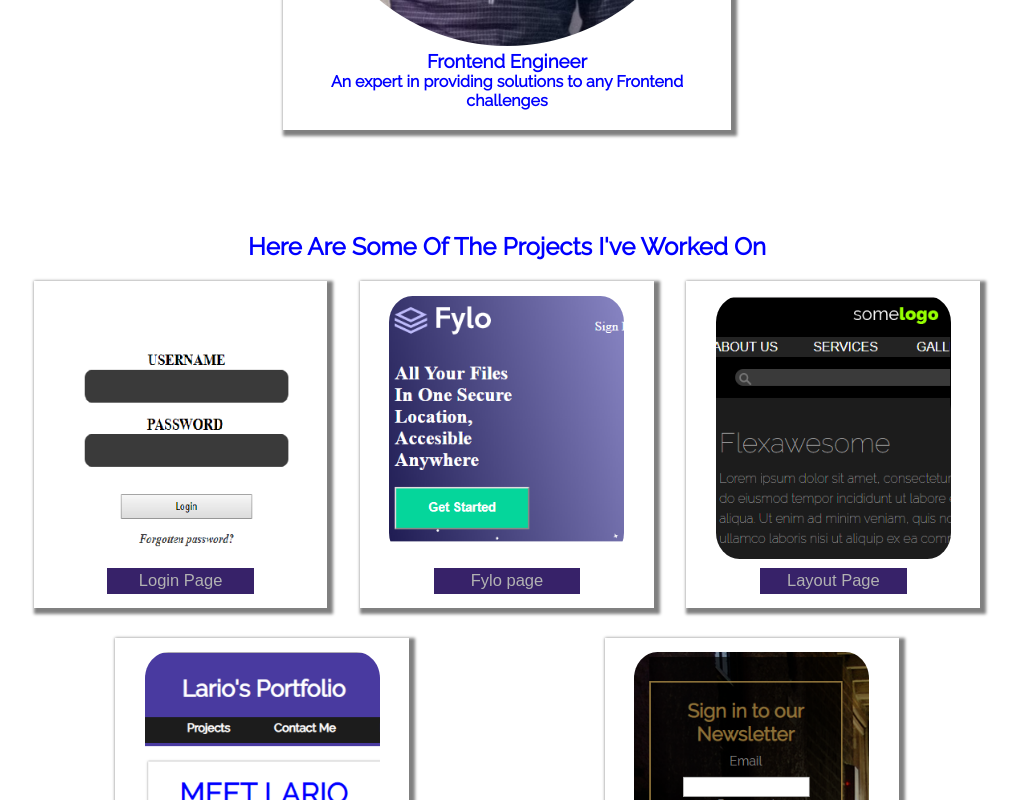
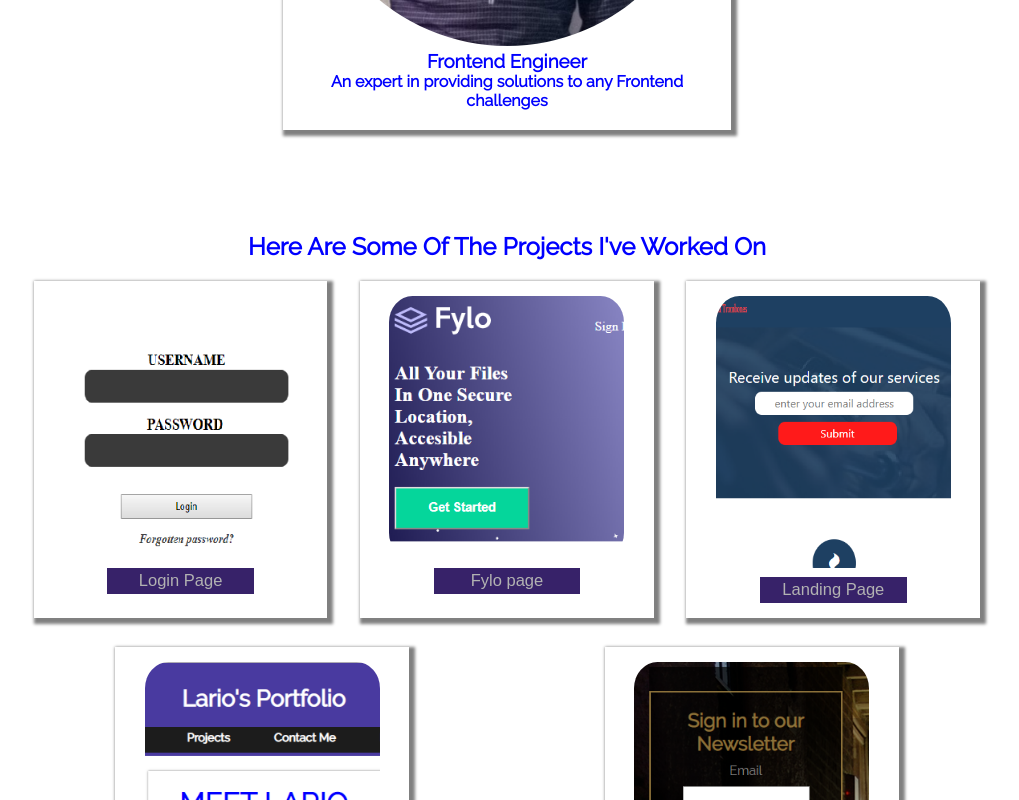
Before and after one commit to lario0913/portfolio, a plain HTML site: page index.html in a window 1280 px wide. Shown: the part 596-1396 px from the top of the page, without its empty margins (133-1152 px from the left). Drawn offline with Linux system fonts and the light colour scheme.

Commit message:
added the landing page

```diff
--- a/index.html
+++ b/index.html
@@ -49,8 +49,8 @@
                         </div>
                         <div class="flex-item project-tile" id="">
 
-                            <img src="images/cool-layout.png" alt="">
-                            <button class="button"><a href="https://lario-layout.netlify.com/" target="_blank">Layout Page</a></button>
+                            <img src="images/landing.png" alt="">
+                            <button class="button"><a href="https://lario-landing-page.netlify.com/" target="_blank">Landing Page</a></button>
                         </div>
                         <div class="flex-item project-tile" id="">
 
```
Also changed, not shown: images/landing.png (added).
